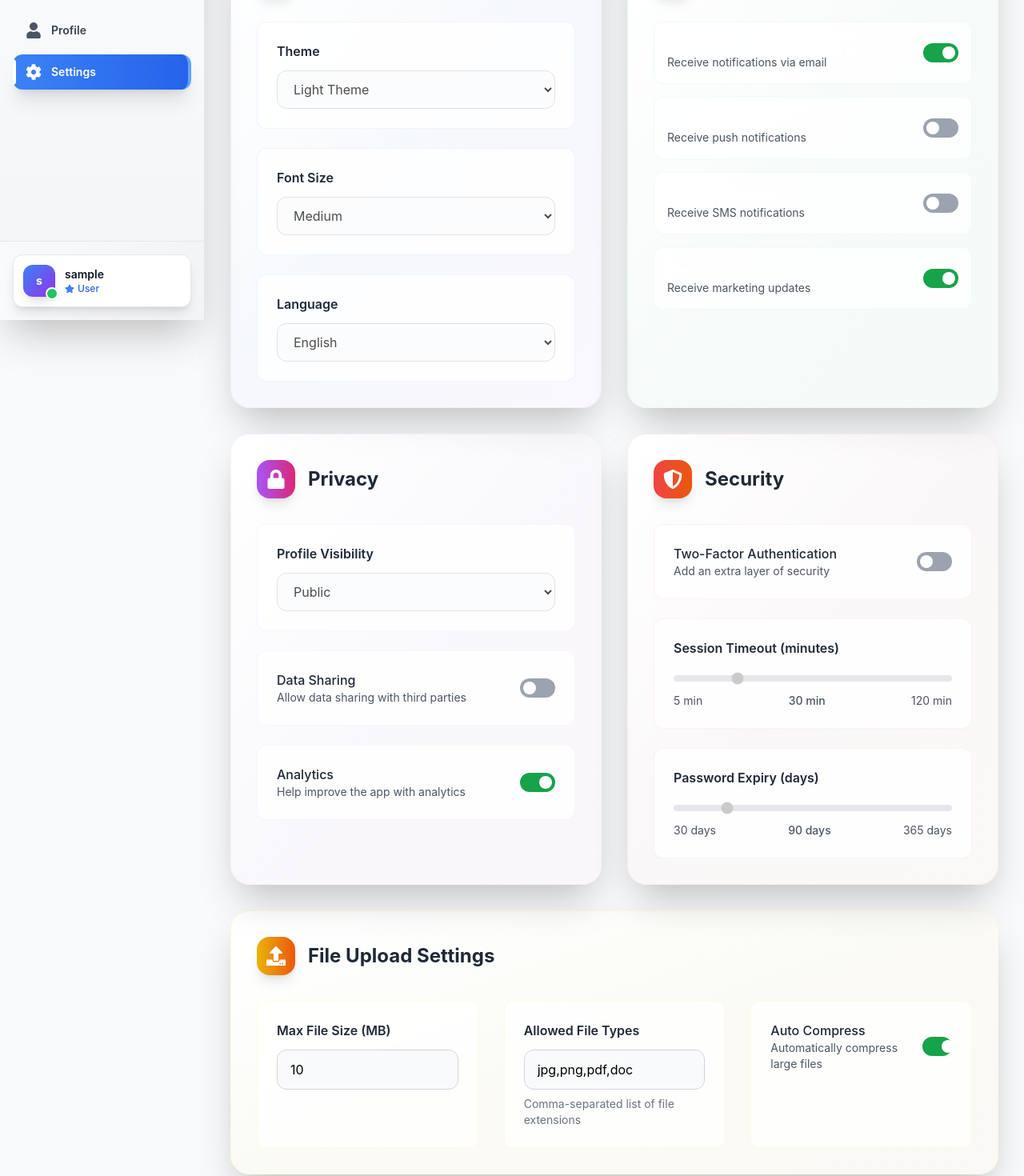
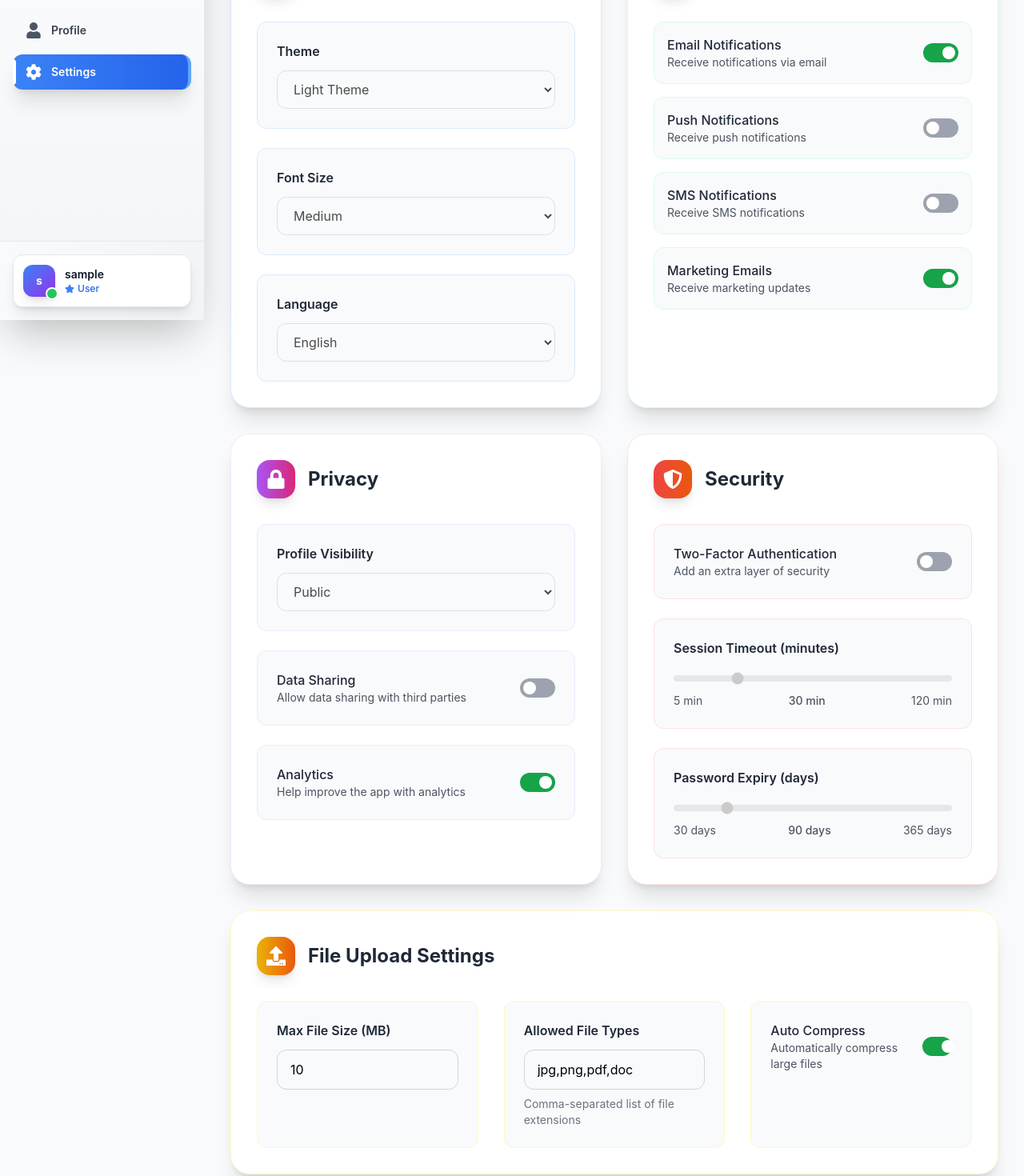
Before and after one commit to snsgajendra2022/FileVault, a React (Create React App) app: page /settings in a window 1280 px wide. Shown: the part 400-1870 px from the top of the page at 80% size. Built offline with nearby package versions, Linux system fonts and the light colour scheme; sample sign-in values are in the browser's storage.

Commit message:
added changes

```diff
--- a/src/pages/SettingsPage.tsx
+++ b/src/pages/SettingsPage.tsx
@@ -124,17 +124,17 @@ const SettingsPage = () => {
       <div className="grid grid-cols-1 lg:grid-cols-2 gap-8">
 
         {/* Appearance Settings */}
-        <div className="bg-gradient-to-br from-white via-blue-50/30 to-purple-50/30 rounded-3xl shadow-2xl border border-blue-100/50 p-8">
+        <div className="bg-white rounded-3xl shadow-xl border border-blue-100 p-8">
           <div className="flex items-center space-x-4 mb-8">
-                         <div className="w-12 h-12 bg-gradient-to-r from-blue-500 to-indigo-600 rounded-2xl flex items-center justify-center shadow-lg">
-               <FaCog className="h-6 w-6 text-white" />
-             </div>
+            <div className="w-12 h-12 bg-gradient-to-r from-blue-500 to-indigo-600 rounded-2xl flex items-center justify-center shadow-lg">
+              <FaCog className="h-6 w-6 text-white" />
+            </div>
             <h2 className="text-2xl font-bold text-gray-800">Appearance</h2>
           </div>
 
           <div className="space-y-6">
             {/* Theme Selection */}
-            <div className="bg-white/80 backdrop-blur-sm rounded-xl p-6 border border-blue-100/50">
+            <div className="bg-gray-50 rounded-xl p-6 border border-blue-100">
               <label className="block text-base font-semibold text-gray-800 mb-3">Theme</label>
               <select
                 disabled={!isEditing}
@@ -149,7 +149,7 @@ const SettingsPage = () => {
             </div>
 
             {/* Font Size */}
-            <div className="bg-white/80 backdrop-blur-sm rounded-xl p-6 border border-blue-100/50">
+            <div className="bg-gray-50 rounded-xl p-6 border border-blue-100">
               <label className="block text-base font-semibold text-gray-800 mb-3">Font Size</label>
               <select
                 disabled={!isEditing}
@@ -165,7 +165,7 @@ const SettingsPage = () => {
             </div>
 
             {/* Language */}
-            <div className="bg-white/80 backdrop-blur-sm rounded-xl p-6 border border-blue-100/50">
+            <div className="bg-gray-50 rounded-xl p-6 border border-blue-100">
               <label className="block text-base font-semibold text-gray-800 mb-3">Language</label>
               <select
                 disabled={!isEditing}
@@ -184,7 +184,7 @@ const SettingsPage = () => {
         </div>
 
         {/* Notification Settings */}
-        <div className="bg-gradient-to-br from-white via-green-50/30 to-emerald-50/30 rounded-3xl shadow-2xl border border-green-100/50 p-8">
+        <div className="bg-white rounded-3xl shadow-xl border border-green-100 p-8">
           <div className="flex items-center space-x-4 mb-8">
             <div className="w-12 h-12 bg-gradient-to-r from-green-500 to-emerald-600 rounded-2xl flex items-center justify-center shadow-lg">
               <FaBell className="h-6 w-6 text-white" />
@@ -199,10 +199,10 @@ const SettingsPage = () => {
               { key: 'smsNotifications', label: 'SMS Notifications', desc: 'Receive SMS notifications' },
               { key: 'marketingEmails', label: 'Marketing Emails', desc: 'Receive marketing updates' }
             ].map(({ key, label, desc }) => (
-              <div key={key} className="bg-white/80 backdrop-blur-sm rounded-xl p-4 border border-green-100/50">
+              <div key={key} className="bg-gray-50 rounded-xl p-4 border border-green-100">
                 <div className="flex items-center justify-between">
                   <div>
-                    <h3 className="text-white font-medium">{label}</h3>
+                    <h3 className="text-gray-800 font-medium">{label}</h3>
                     <p className="text-gray-600 text-sm">{desc}</p>
                   </div>
                   <button
@@ -225,7 +225,7 @@ const SettingsPage = () => {
         </div>
 
         {/* Privacy Settings */}
-        <div className="bg-gradient-to-br from-white via-purple-50/30 to-pink-50/30 rounded-3xl shadow-2xl border border-purple-100/50 p-8">
+        <div className="bg-white rounded-3xl shadow-xl border border-purple-100 p-8">
           <div className="flex items-center space-x-4 mb-8">
             <div className="w-12 h-12 bg-gradient-to-r from-purple-500 to-pink-600 rounded-2xl flex items-center justify-center shadow-lg">
               <FaLock className="h-6 w-6 text-white" />
@@ -235,7 +235,7 @@ const SettingsPage = () => {
 
           <div className="space-y-6">
             {/* Profile Visibility */}
-            <div className="bg-white/80 backdrop-blur-sm rounded-xl p-6 border border-purple-100/50">
+            <div className="bg-gray-50 rounded-xl p-6 border border-purple-100">
               <label className="block text-base font-semibold text-gray-800 mb-3">Profile Visibility</label>
               <select
                 disabled={!isEditing}
@@ -250,7 +250,7 @@ const SettingsPage = () => {
             </div>
 
             {/* Data Sharing */}
-            <div className="bg-white/80 backdrop-blur-sm rounded-xl p-6 border border-purple-100/50">
+            <div className="bg-gray-50 rounded-xl p-6 border border-purple-100">
               <div className="flex items-center justify-between">
                 <div>
                   <h3 className="text-gray-800 font-medium">Data Sharing</h3>
@@ -273,7 +273,7 @@ const SettingsPage = () => {
             </div>
 
             {/* Analytics */}
-            <div className="bg-white/80 backdrop-blur-sm rounded-xl p-6 border border-purple-100/50">
+            <div className="bg-gray-50 rounded-xl p-6 border border-purple-100">
               <div className="flex items-center justify-between">
                 <div>
                   <h3 className="text-gray-800 font-medium">Analytics</h3>
@@ -298,7 +298,7 @@ const SettingsPage = () => {
         </div>
 
         {/* Security Settings */}
-        <div className="bg-gradient-to-br from-white via-red-50/30 to-orange-50/30 rounded-3xl shadow-2xl border border-red-100/50 p-8">
+        <div className="bg-white rounded-3xl shadow-xl border border-red-100 p-8">
           <div className="flex items-center space-x-4 mb-8">
             <div className="w-12 h-12 bg-gradient-to-r from-red-500 to-orange-600 rounded-2xl flex items-center justify-center shadow-lg">
               <FaShieldAlt className="h-6 w-6 text-white" />
@@ -308,7 +308,7 @@ const SettingsPage = () => {
 
           <div className="space-y-6">
             {/* Two Factor Authentication */}
-            <div className="bg-white/80 backdrop-blur-sm rounded-xl p-6 border border-red-100/50">
+            <div className="bg-gray-50 rounded-xl p-6 border border-red-100">
               <div className="flex items-center justify-between">
                 <div>
                   <h3 className="text-gray-800 font-medium">Two-Factor Authentication</h3>
@@ -331,7 +331,7 @@ const SettingsPage = () => {
             </div>
 
             {/* Session Timeout */}
-            <div className="bg-white/80 backdrop-blur-sm rounded-xl p-6 border border-red-100/50">
+            <div className="bg-gray-50 rounded-xl p-6 border border-red-100">
               <label className="block text-base font-semibold text-gray-800 mb-3">Session Timeout (minutes)</label>
               <input
                 type="range"
@@ -350,7 +350,7 @@ const SettingsPage = () => {
             </div>
 
             {/* Password Expiry */}
-            <div className="bg-white/80 backdrop-blur-sm rounded-xl p-6 border border-red-100/50">
+            <div className="bg-gray-50 rounded-xl p-6 border border-red-100">
               <label className="block text-base font-semibold text-gray-800 mb-3">Password Expiry (days)</label>
               <input
                 type="range"
@@ -372,7 +372,7 @@ const SettingsPage = () => {
       </div>
 
       {/* File Upload Settings */}
-      <div className="bg-gradient-to-br from-white via-yellow-50/30 to-orange-50/30 rounded-3xl shadow-2xl border border-yellow-100/50 p-8">
+      <div className="bg-white rounded-3xl shadow-xl border border-yellow-100 p-8">
         <div className="flex items-center space-x-4 mb-8">
           <div className="w-12 h-12 bg-gradient-to-r from-yellow-500 to-orange-600 rounded-2xl flex items-center justify-center shadow-lg">
             <FaUpload className="h-6 w-6 text-white" />
@@ -382,7 +382,7 @@ const SettingsPage = () => {
 
         <div className="grid grid-cols-1 md:grid-cols-3 gap-8">
           {/* Max File Size */}
-          <div className="bg-white/80 backdrop-blur-sm rounded-xl p-6 border border-yellow-100/50">
+          <div className="bg-gray-50 rounded-xl p-6 border border-yellow-100">
             <label className="block text-base font-semibold text-gray-800 mb-3">Max File Size (MB)</label>
             <input
               type="number"
@@ -396,7 +396,7 @@ const SettingsPage = () => {
           </div>
 
           {/* Allowed File Types */}
-          <div className="bg-white/80 backdrop-blur-sm rounded-xl p-6 border border-yellow-100/50">
+          <div className="bg-gray-50 rounded-xl p-6 border border-yellow-100">
             <label className="block text-base font-semibold text-gray-800 mb-3">Allowed File Types</label>
             <input
               type="text"
@@ -410,7 +410,7 @@ const SettingsPage = () => {
           </div>
 
           {/* Auto Compress */}
-          <div className="bg-white/80 backdrop-blur-sm rounded-xl p-6 border border-yellow-100/50">
+          <div className="bg-gray-50 rounded-xl p-6 border border-yellow-100">
             <div className="flex items-center justify-between">
               <div>
                 <h3 className="text-gray-800 font-medium">Auto Compress</h3>
```
